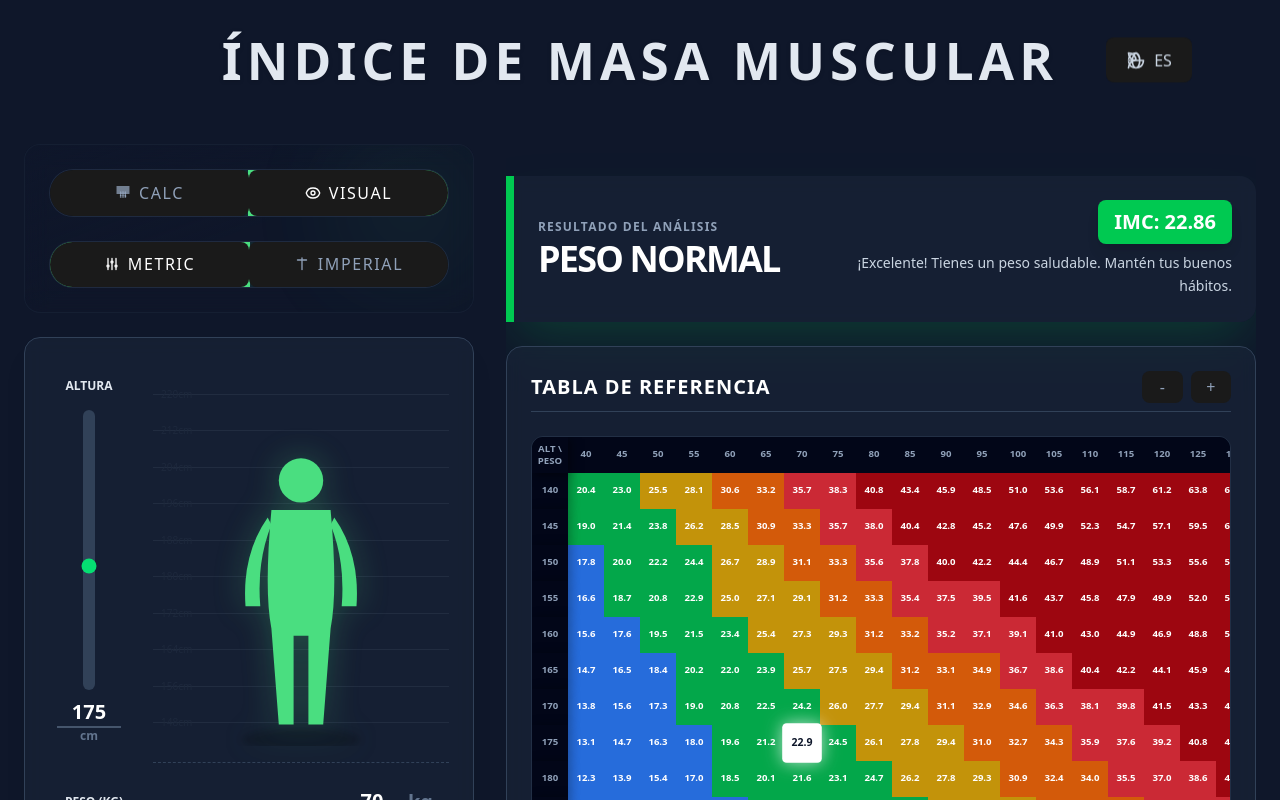
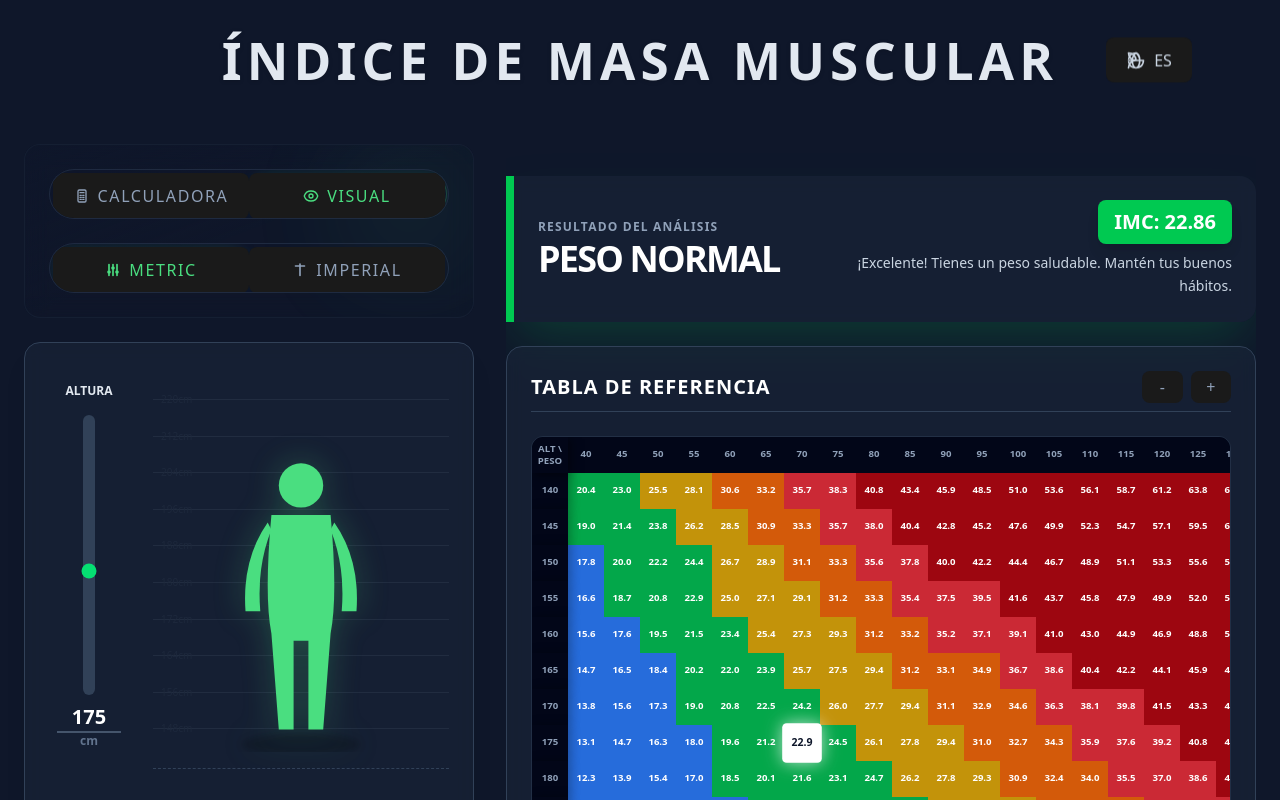
Before and after one commit to TuXimo/massindex, a React (Vite) app: page / in a window 1280 px wide. Shown: the top 800 px of the page. Built offline with nearby package versions, Linux system fonts and the light colour scheme.

Commit message:
casi todo

```diff
--- a/src/components/BMI/BMIControls.jsx
+++ b/src/components/BMI/BMIControls.jsx
@@ -1,4 +1,4 @@
-
+import React from 'react';
 
 export default function BMIControls({
   activeTab,
@@ -10,18 +10,31 @@ export default function BMIControls({
   bmiInfo
 }) {
 
-  // Dynamic glow style based on BMI status
-  const glowStyle = {
-     backgroundColor: bmiInfo.color,
-     boxShadow: `0 0 15px ${bmiInfo.color}60`
+  // Dynamic Text Style for Active State
+  const activeTextStyle = {
+    color: bmiInfo.color
   };
 
-  // Function to get active classes
-  const getActiveClass = (isActive) =>
-      `relative z-10 py-2 text-[10px] font-bold uppercase tracking-widest rounded-full transition-colors duration-300 flex items-center justify-center gap-2 ${isActive ? 'text-white' : 'text-slate-400 hover:text-white'}`;
+  // Border Style for the slider to match active color subtly (optional, or just keep it dark)
+  const sliderStyle = {
+    backgroundColor: '#0f172a', // slate-950 equivalent
+    border: `1px solid ${bmiInfo.color}40`,
+    boxShadow: `0 0 15px ${bmiInfo.color}20`
+  };
 
-  // Container Class - removed padding
-  const containerClass = "bg-slate-900/40 rounded-full grid relative border border-slate-700/50 backdrop-blur-md overflow-hidden";
+  // Helper to get button class
+  const getButtonClass = (isActive) =>
+      `relative z-20 w-full h-full text-[12px] font-bold uppercase tracking-widest rounded-full transition-all duration-300 flex items-center justify-center gap-2
+       bg-transparent border-none hover:border-none focus:outline-none focus:ring-0
+       ${isActive ? '' : 'text-slate-400 hover:text-white'}`;
+
+  // Container Class
+  // Added p-[3px] to create a "track" effect which helps the "shape" feel more deliberate
+  const containerClass = "bg-slate-900/40 rounded-full grid grid-cols-2 relative border border-slate-700/50 backdrop-blur-md overflow-hidden h-[50px] p-[3px]";
+
+  // Slider Class
+  // inset-y-[3px] to match the padding
+  const sliderClass = `absolute inset-y-[3px] w-[calc(50%-3px)] rounded-full transition-all duration-300 ease-[cubic-bezier(0.23,1,0.32,1)] z-10`;
 
   return (
     <div className="p-6 bg-slate-900/20 backdrop-blur-md border border-slate-800/50 rounded-2xl flex flex-col justify-center gap-6 h-full relative overflow-hidden">
@@ -31,57 +44,73 @@ export default function BMIControls({
 
          {/* Mode Toggle */}
          <div className="z-10 relative">
-             <div className={`${containerClass} grid-cols-2`}>
+             <div className={containerClass}>
+                {/* Sliding Background */}
                 <div
-                    className={`absolute inset-y-0 w-[calc(50%+1px)] transition-all duration-300 ease-out ${activeTab === 'visual' ? 'left-[calc(50%-1px)]' : 'left-0'}`}
-                    style={glowStyle}
+                    className={`${sliderClass} ${activeTab === 'visual' ? 'left-[calc(50%+1.5px)]' : 'left-[3px]'}`}
+                    style={sliderStyle}
                 ></div>
+
                 <button
                    onClick={() => setActiveTab('calculator')}
-                   className={getActiveClass(activeTab === 'calculator')}
+                   className={getButtonClass(activeTab === 'calculator')}
+                   style={activeTab === 'calculator' ? activeTextStyle : {}}
                 >
-                  <svg xmlns="http://www.w3.org/2000/svg" fill="none" viewBox="0 0 24 24" strokeWidth={2} stroke="currentColor" className="w-4 h-4">
-                    <path strokeLinecap="round" strokeLinejoin="round" d="M15.75 15.75V18m-7.5-6.75h.008v.008H8.25v-.008Zm0 2.25h.008v.008H8.25V13.5Zm0 2.25h.008v.008H8.25v-.008Zm0 2.25h.008v.008H8.25V18Zm2.498-6.75h.007v.008h-.007v-.008Zm0 2.25h.007v.008h-.007V13.5Zm0 2.25h.007v.008h-.007v-.008Zm0 2.25h.008v.008h-.008V18Zm2.504-6.75h.008v.008h-.008v-.008Zm0 2.25h.008v.008h-.008V13.5Zm0 2.25h.008v.008h-.008v-.008Zm0 2.25h.008v.008h-.008V18Zm2.498-6.75h.008v.008h-.008v-.008Zm0 2.25h.008v.008h-.008V13.5ZM8.25 6h7.5m-7.5 3h7.5M3 12h18M3 9h18M3 6h18M3 3h18" />
+                  {/* IMPROVED CALCULATOR ICON */}
+                  <svg xmlns="http://www.w3.org/2000/svg" fill="none" viewBox="0 0 24 24" strokeWidth={2.0} stroke="currentColor" className="w-4 h-4">
+                     <path strokeLinecap="round" strokeLinejoin="round" d="M4.5 12a7.5 7.5 0 0015 0m-15 0a7.5 7.5 0 1115 0m-15 0H3m16.5 0H21m-1.5 0H12m-8.457 3.077l1.41-.513m14.095-5.13l1.41-.513M5.106 17.785l1.15-.964m11.49-9.642l1.149-.964M7.501 19.795l.75-1.3m7.5-12.99l.75-1.3m-6.063 16.658l.26-1.477m-6.063-16.658l.26-1.477" opacity="0" /> {/* Hidden filler to keep viewbox check */}
+                     <rect x="6" y="3" width="12" height="18" rx="2" stroke="currentColor" strokeWidth="2" />
+                     <path strokeLinecap="round" strokeLinejoin="round" d="M9 7h6" />
+                     <path strokeLinecap="round" strokeLinejoin="round" d="M9 11h2" />
+                     <path strokeLinecap="round" strokeLinejoin="round" d="M13 11h2" />
+                     <path strokeLinecap="round" strokeLinejoin="round" d="M9 14h2" />
+                     <path strokeLinecap="round" strokeLinejoin="round" d="M13 14h2" />
+                     <path strokeLinecap="round" strokeLinejoin="round" d="M9 17h2" />
+                     <path strokeLinecap="round" strokeLinejoin="round" d="M13 17h2" />
                   </svg>
-                  <span>Calc</span>
+                  <span>CALCULADORA</span>
                 </button>
                 <button
                    onClick={() => setActiveTab('visual')}
-                   className={getActiveClass(activeTab === 'visual')}
+                   className={getButtonClass(activeTab === 'visual')}
+                   style={activeTab === 'visual' ? activeTextStyle : {}}
                 >
                   <svg xmlns="http://www.w3.org/2000/svg" fill="none" viewBox="0 0 24 24" strokeWidth={2} stroke="currentColor" className="w-4 h-4">
                     <path strokeLinecap="round" strokeLinejoin="round" d="M2.036 12.322a1.012 1.012 0 010-.639C3.423 7.51 7.36 4.5 12 4.5c4.638 0 8.573 3.007 9.963 7.178.07.207.07.431 0 .639C20.577 16.49 16.64 19.5 12 19.5c-4.638 0-8.573-3.007-9.963-7.178z" />
                     <path strokeLinecap="round" strokeLinejoin="round" d="M15 12a3 3 0 11-6 0 3 3 0 016 0z" />
                   </svg>
-                  <span>Visual</span>
+                  <span>VISUAL</span>
                 </button>
              </div>
          </div>
 
          {/* Unit Toggle */}
          <div className="z-10 relative">
-             <div className={`${containerClass} grid-cols-2`}>
-                <div className={`absolute inset-y-0 w-[calc(50%+1px)] transition-all duration-300 ease-out ${unit === 'imperial' ? 'left-[calc(50%-1px)]' : 'left-0'}`}
-                     style={glowStyle}
+             <div className={containerClass}>
+                <div
+                     className={`${sliderClass} ${unit === 'imperial' ? 'left-[calc(50%+1.5px)]' : 'left-[3px]'}`}
+                     style={sliderStyle}
                 ></div>
                 <button
                    onClick={() => handleUnitChange('metric')}
-                   className={getActiveClass(unit === 'metric')}
+                   className={getButtonClass(unit === 'metric')}
+                   style={unit === 'metric' ? activeTextStyle : {}}
                 >
-                  <svg xmlns="http://www.w3.org/2000/svg" fill="none" viewBox="0 0 24 24" strokeWidth={2} stroke="currentColor" className="w-4 h-4">
+                  <svg xmlns="http://www.w3.org/2000/svg" fill="none" viewBox="0 0 24 24" strokeWidth={2.5} stroke="currentColor" className="w-4 h-4">
                     <path strokeLinecap="round" strokeLinejoin="round" d="M6 13.5V3.75m0 9.75a1.5 1.5 0 010 3m0-3a1.5 1.5 0 000 3m0 3.75V16.5m12-3V3.75m0 9.75a1.5 1.5 0 010 3m0-3a1.5 1.5 0 000 3m0 3.75V16.5m-6-9V3.75m0 3.75a1.5 1.5 0 010 3m0-3a1.5 1.5 0 000 3m0 9.75V10.5" />
                   </svg>
-                  <span>Metric</span>
+                  <span>METRIC</span>
                 </button>
                 <button
                    onClick={() => handleUnitChange('imperial')}
-                   className={getActiveClass(unit === 'imperial')}
+                   className={getButtonClass(unit === 'imperial')}
+                   style={unit === 'imperial' ? activeTextStyle : {}}
                 >
-                   <svg xmlns="http://www.w3.org/2000/svg" fill="none" viewBox="0 0 24 24" strokeWidth={2} stroke="currentColor" className="w-4 h-4">
+                   <svg xmlns="http://www.w3.org/2000/svg" fill="none" viewBox="0 0 24 24" strokeWidth={2.5} stroke="currentColor" className="w-4 h-4">
                       <path strokeLinecap="round" strokeLinejoin="round" d="M12 3v17.25m0 0I12 21M12 20.25h.008v.008H12v-.008z" />
                       <path strokeLinecap="round" strokeLinejoin="round" d="M5.25 6h13.5" />
                    </svg>
-                  <span>Imperial</span>
+                  <span>IMPERIAL</span>
                 </button>
              </div>
          </div>
```
